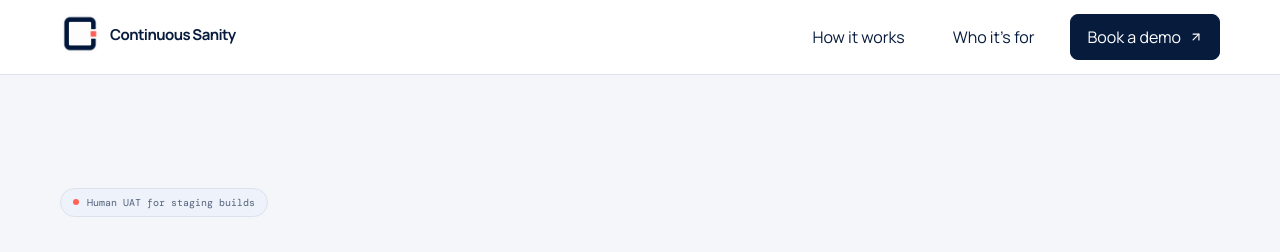
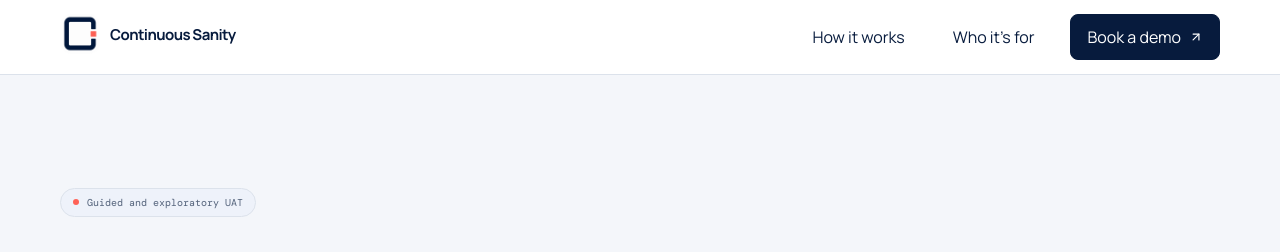
Before and after one commit to MwayaB/continuous-sanity-website, a React (Vite) app: page / in a window 1280 px wide. Shown: the top 252 px of the page. Built offline with nearby package versions, Linux system fonts and the light colour scheme.

Commit message:
another small copy addition

```diff
--- a/src/App.tsx
+++ b/src/App.tsx
@@ -396,7 +396,7 @@ function Hero() {
       <div className="mx-auto max-w-[1240px] px-5 pb-20 pt-16 sm:px-8 sm:pt-24 lg:px-10 lg:pb-28 lg:pt-28">
         <div className="grid items-center gap-16 lg:grid-cols-[.86fr_1.14fr] lg:gap-14">
           <Reveal className="relative z-10">
-            <div className="mb-7 inline-flex items-center gap-2 rounded-full border border-[var(--cs-border)] bg-[var(--cs-surface)] px-3 py-1.5 font-mono text-[10px] text-[var(--cs-muted)]"><span className="signal-dot size-1.5 rounded-full bg-[var(--cs-surface)]" /> Human UAT for staging builds</div>
+            <div className="mb-7 inline-flex items-center gap-2 rounded-full border border-[var(--cs-border)] bg-[var(--cs-surface)] px-3 py-1.5 font-mono text-[10px] text-[var(--cs-muted)]"><span className="signal-dot size-1.5 rounded-full bg-[var(--cs-surface)]" /> Guided and exploratory UAT</div>
             <h1 className="max-w-[590px] text-[clamp(3.15rem,6.2vw,5.9rem)] font-semibold leading-[.95] tracking-[-.08em] text-[var(--cs-navy)]">Turn real user testing into <em className="font-serif font-normal text-[var(--cs-muted)]">structured product evidence.</em></h1>
             <p className="mt-7 max-w-[500px] text-[16px] leading-7 text-[var(--cs-muted)]">Give testers a simple way to report feedback while testing your web app. Review their comments with available page, element and screenshot context, then use AI-assisted findings from that session to help decide what needs attention.</p>
             <div className="mt-9 flex flex-col gap-3 sm:flex-row"><DemoLink location="hero" className="inline-flex items-center justify-center gap-2 rounded-lg bg-[var(--cs-surface)] px-5 py-3 text-[13px] font-bold text-[var(--cs-muted)] transition-transform duration-200 hover:-translate-y-0.5" data-testid="link-book-demo-hero">Book a demo <ArrowUpRight size={15} /></DemoLink><a href="#how-it-works" className="inline-flex items-center justify-center gap-2 rounded-lg border border-[var(--cs-border)] bg-[var(--cs-surface)] px-5 py-3 text-[13px] font-bold text-[var(--cs-navy)] transition-colors hover:bg-[var(--cs-tint)]" data-testid="link-see-how-it-works">See how it works <ArrowRight size={15} /></a></div>
```
